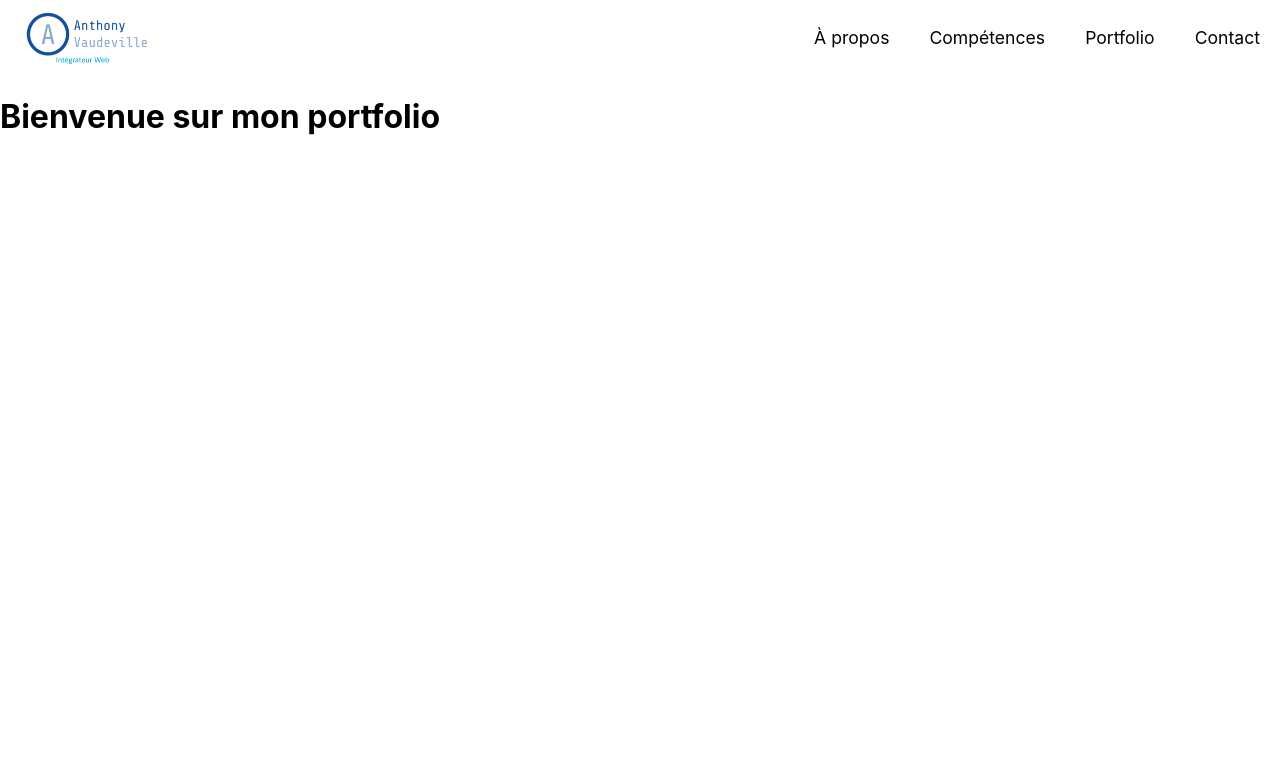
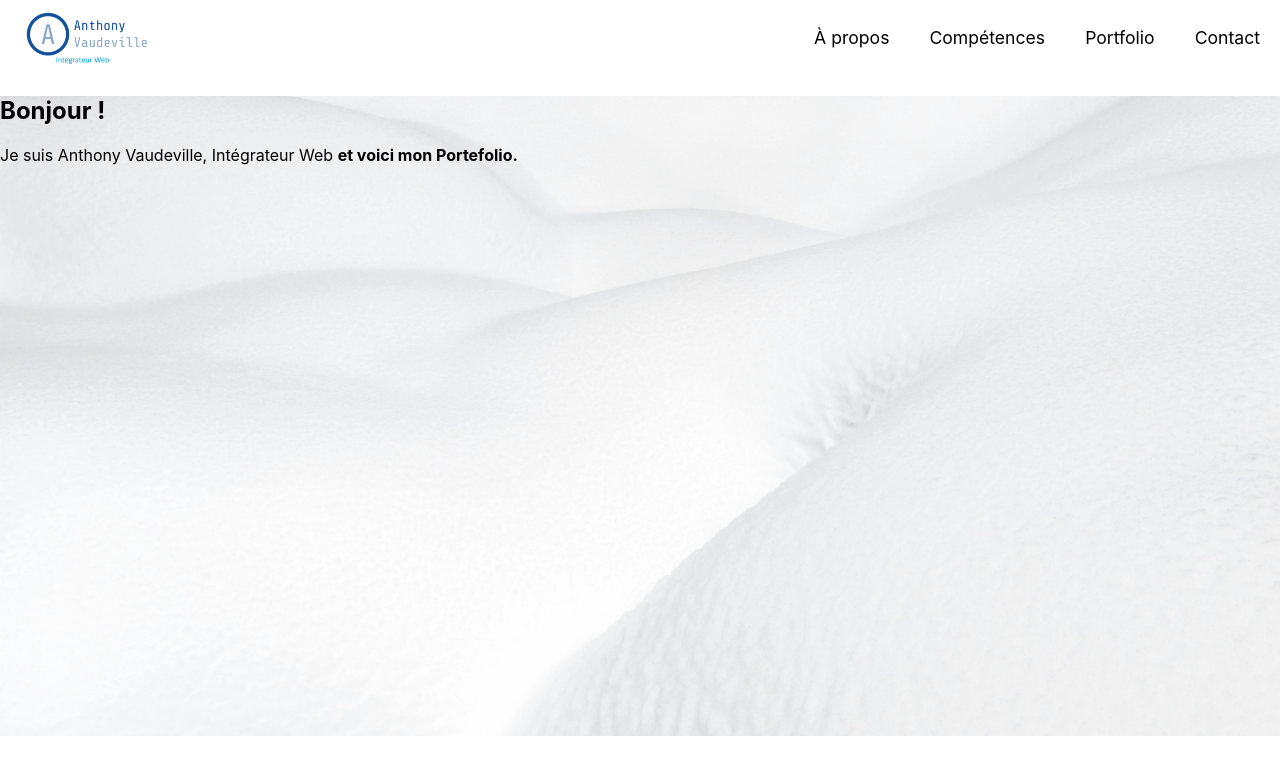
Before and after one commit to Kojiro-lu/Mon-Portefolio, a React (Vite) app: page / in a window 1280 px wide. Shown: the top 774 px of the page. Built offline with nearby package versions, Linux system fonts and the light colour scheme.

Commit message:
Création de la section Hero

```diff
--- /dev/null
+++ b/src/components/Hero/Hero.css
@@ -0,0 +1,5 @@
+.hero {
+  background-image: url("../../assets/images/fond-hero.webp");
+  background-size: cover;
+  height: 80vh;
+}
--- /dev/null
+++ b/src/components/Hero/Hero.jsx
@@ -0,0 +1,17 @@
+import "./Hero.css";
+
+const Hero = () => {
+  return (
+    <section className="hero">
+      <div className="hero-content">
+        <h2>Bonjour !</h2>
+        <p>
+          Je suis Anthony Vaudeville, Intégrateur Web{" "}
+          <strong> et voici mon Portefolio.</strong>
+        </p>
+      </div>
+    </section>
+  );
+};
+
+export default Hero;
--- a/src/pages/Home/Home.jsx
+++ b/src/pages/Home/Home.jsx
@@ -1,11 +1,11 @@
-import React from "react";
 import "../Home/Home.css";
+import Hero from "../../components/Hero/Hero";
 
 function Home() {
   return (
-    <main>
-      <h1>Bienvenue sur mon portfolio</h1>
-    </main>
+    <>
+      <Hero />
+    </>
   );
 }
 
```
Also changed, not shown: src/assets/images/fond-hero.webp (added).
